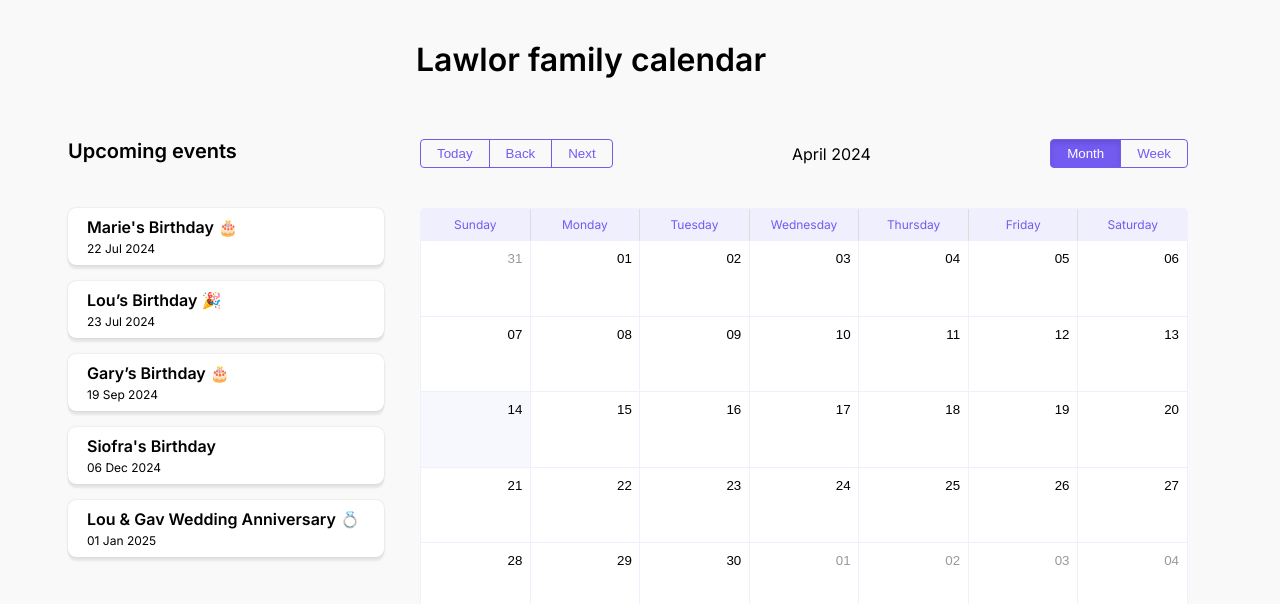
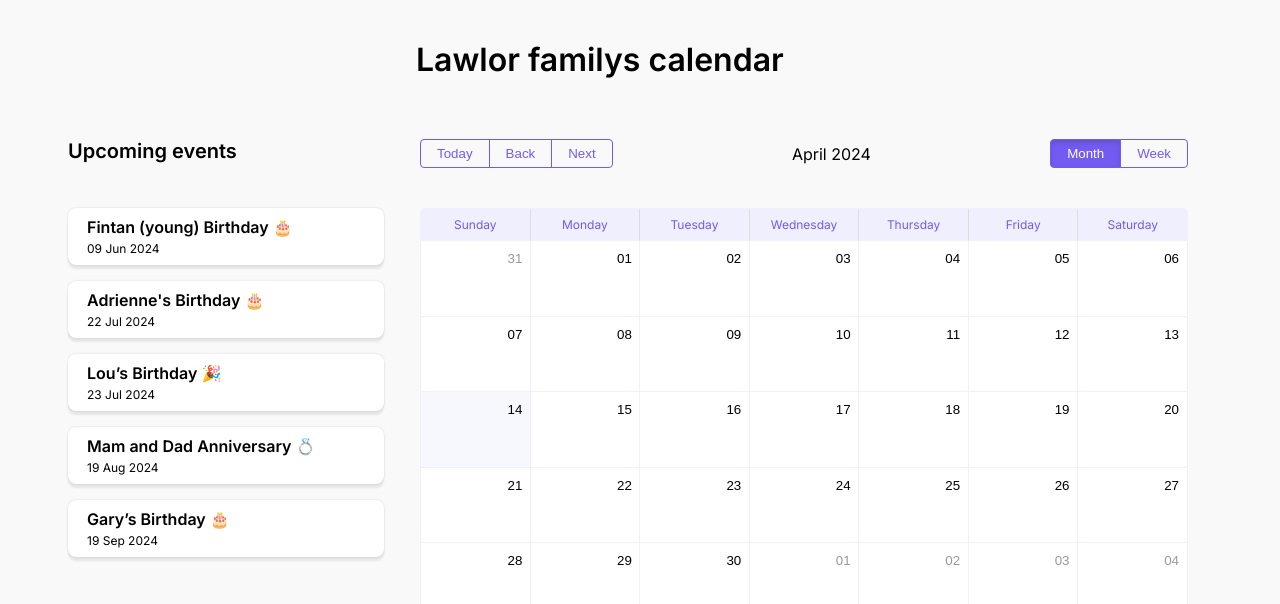
Before and after one commit to nileahtobhair/remember-marketing, a React (Create React App) app: page / in a window 1280 px wide. Shown: the top 604 px of the page. Built offline with nearby package versions, Linux system fonts and the light colour scheme.

Commit message:
Minor code quality cleanup

```diff
--- a/src/App.css
+++ b/src/App.css
@@ -3,18 +3,17 @@
   display: flex;
   flex-direction: column;
   align-items: center;
-  font-family: 'Inter', sans-serif;
-  background-color: #F9F9F9;
+  font-family: "Inter", sans-serif;
+  background-color: #f9f9f9;
   min-height: 100vh;
 }
-
 
 .App-header {
   display: flex;
   flex-direction: column;
   margin-bottom: 1rem;
   margin-top: 1rem;
-  font-family: 'Inter';
+  font-family: "Inter";
   font-weight: 600;
   margin-bottom: 60px;
   width: calc(100%);
@@ -78,7 +77,7 @@
 }
 
 .events--list--container button {
-  background-color: #735BF2;
+  background-color: #735bf2;
   border-radius: 4px;
   color: #fff;
   border: none;
@@ -102,21 +101,36 @@ h6 {
 }
 
 /* calendar */
+
+/* .rbc-btn-group > button:first-child:not(:last-child) {
+  margin-right: 20px;
+  border-top-right-radius: 4px !important;
+  border-bottom-right-radius: 4px !important;
+  padding-right: 8px;
+  padding-left: 8px;
+} */
+.rbc-btn-group > button:first-child:not(:last-child):hover {
+  cursor: pointer;
+}
+
+.rbc-btn-group > button {
+  cursor: pointer;
+}
+
 .rbc-btn-group > button:last-child:not(:first-child),
 .rbc-btn-group > button:not(:first-child):not(:last-child),
 .rbc-btn-group > button:first-child:not(:last-child),
 .rbc-btn-group button {
-  border: 1px solid #735BF2;
-  color: #735BF2;
+  border: 1px solid #735bf2;
+  color: #735bf2;
   border-radius: 4px;
 }
 
-
 button.rbc-active,
 .rbc-btn-group button.rbc-active {
-  border: 1px solid #735BF2;
-  background-color: #735BF2!important;
-  color: white!important;
+  border: 1px solid #735bf2;
+  background-color: #735bf2 !important;
+  color: white !important;
   border-radius: 4px;
 }
 
@@ -124,10 +138,10 @@ button.rbc-active,
   margin-bottom: 40px;
 }
 
-.calendar--container .rbc-header{
-  background-color: #F0EFFD;
+.calendar--container .rbc-header {
+  background-color: #f0effd;
   padding: 8px 12px;
-  color: #735BF2;
+  color: #735bf2;
   font-weight: 500;
   font-size: 12px;
 }
@@ -148,7 +162,7 @@ button.rbc-active,
 
 .calendar--container .rbc-month-view {
   border-radius: 4px;
-  border-color:#F0EFFD;
+  border-color: #f0effd;
 }
 
 .rbc-header:first-child {
@@ -160,17 +174,16 @@ button.rbc-active,
 }
 
 .calendar--container .rbc-header {
-  border-color:#F0EFFD;
+  border-color: #f0effd;
 }
 
-.calendar--container .rbc-day-bg + .rbc-day-bg{
-  border-color:#F0EFFD;
+.calendar--container .rbc-day-bg + .rbc-day-bg {
+  border-color: #f0effd;
 }
 
-.calendar--container .rbc-month-row + .rbc-month-row{
-  border-color:#F0EFFD;
+.calendar--container .rbc-month-row + .rbc-month-row {
+  border-color: #f0effd;
 }
-
 
 .calendar--container .rbc-today {
   background-color: rgba(240, 239, 253, 0.5);
@@ -178,12 +191,12 @@ button.rbc-active,
 
 .rbc-event-content {
   font-size: 12px;
-  background-color:#F0EFFD;
-
+  background-color: #f0effd;
 }
 
 .rbc-row-segment .rbc-event {
-  border: 1px solid #735BF2;
-  background-color:#F0EFFD;
-  color: #735BF2;
+  border: 1px solid #735bf2;
+  background-color: #f0effd;
+  color: #735bf2;
+  margin-top: 3px;
 }
--- a/src/App.js
+++ b/src/App.js
@@ -6,22 +6,13 @@ import defaultEvents from "./events";
 
 import "react-big-calendar/lib/css/react-big-calendar.css";
 
-import {
-  parseISO,
-  isFuture,
-  isBefore,
-  isAfter,
-  addYears,
-  isEqual
-} from "date-fns";
+import { isFuture, isBefore, addYears, isEqual } from "date-fns";
 import format from "date-fns/format";
 import parse from "date-fns/parse";
 import startOfWeek from "date-fns/startOfWeek";
 import getDay from "date-fns/getDay";
 
 import Box from "@mui/material/Box";
-import Button from "@mui/material/Button";
-import Typography from "@mui/material/Typography";
 import Modal from "@mui/material/Modal";
 
 const locales = {
@@ -36,7 +27,6 @@ const style = {
   width: 400,
   borderRadius: "4px",
   bgcolor: "background.paper",
-  // border: '2px solid #000',
   boxShadow: 24,
   p: 4
 };
@@ -197,7 +187,7 @@ function App() {
   return (
     <div className="App">
       <header className="App-header">
-        <h1> Lawlor family calendar </h1>
+        <h1> Lawlor familys calendar </h1>
       </header>
       <ModalC
         addEvent={addEvent}
--- a/src/events.js
+++ b/src/events.js
@@ -7,15 +7,13 @@ const events = [
     start: parse("2024-01-01", "yyyy-M-dd", new Date()),
     end: parse("2024-01-01", "yyyy-M-dd", new Date()),
     recurring: true
-    // 'end': parse('2021-7-13T12:30:00.000Z', "yyyy-M-dd'T'HH:mm:ss.SSSX", new Date())
   },
   {
-    title: "Mam lanzo trip 🌞",
+    title: "Dad Spain trip 🌞",
     allDay: true,
-    start: parse("2024-01-05", "yyyy-M-dd", new Date()),
-    end: parse("2024-02-29", "yyyy-M-dd", new Date()),
-    recurring: true
-    // 'end': parse('2021-7-13T12:30:00.000Z', "yyyy-M-dd'T'HH:mm:ss.SSSX", new Date())
+    start: parse("2024-01-013", "yyyy-M-dd", new Date()),
+    end: parse("2024-01-15", "yyyy-M-dd", new Date()),
+    recurring: false
   },
   {
     title: "Lou’s Birthday 🎉",
@@ -23,7 +21,6 @@ const events = [
     start: parse("2024-07-23", "yyyy-M-dd", new Date()),
     end: parse("2024-07-23", "yyyy-M-dd", new Date()),
     recurring: true
-    // 'end': parse('2021-7-13T12:30:00.000Z', "yyyy-M-dd'T'HH:mm:ss.SSSX", new Date())
   },
   {
     title: "Niamh’s Birthday 🎂",
@@ -31,7 +28,14 @@ const events = [
     start: parse("2024-02-18", "yyyy-M-dd", new Date()),
     end: parse("2024-02-18", "yyyy-M-dd", new Date()),
     recurring: true
-    // 'end': parse('2021-7-13T12:30:00.000Z', "yyyy-M-dd'T'HH:mm:ss.SSSX", new Date())
+  },
+
+  {
+    title: "Sinead’s Birthday 🎂",
+    allDay: true,
+    start: parse("2024-03-02", "yyyy-M-dd", new Date()),
+    end: parse("2024-03-02", "yyyy-M-dd", new Date()),
+    recurring: true
   },
   {
     title: "Gary’s Birthday 🎂",
@@ -39,7 +43,6 @@ const events = [
     start: parse("2024-09-19", "yyyy-M-dd", new Date()),
     end: parse("2024-09-19", "yyyy-M-dd", new Date()),
     recurring: true
-    // 'end': parse('2021-7-13T12:30:00.000Z', "yyyy-M-dd'T'HH:mm:ss.SSSX", new Date())
   },
   {
     title: "Dad’s Birthday 🎉",
@@ -63,226 +66,39 @@ const events = [
     recurring: true
   },
   {
-    title: "Marie's Birthday 🎂",
+    title: "Adrienne's Birthday 🎂",
     allDay: true,
     start: parse("2024-07-22", "yyyy-M-dd", new Date()),
     end: parse("2024-07-22", "yyyy-M-dd", new Date()),
     recurring: true
+  },
+  {
+    title: "Fintan (young) Birthday 🎂",
+    allDay: true,
+    start: parse("2024-06-09", "yyyy-M-dd", new Date()),
+    end: parse("2024-06-09", "yyyy-M-dd", new Date()),
+    recurring: true
+  },
+  {
+    title: "Fintan (middle) Birthday 🎂",
+    allDay: true,
+    start: parse("2024-01-31", "yyyy-M-dd", new Date()),
+    end: parse("2024-01-31", "yyyy-M-dd", new Date()),
+    recurring: true
+  },
+  {
+    title: "Marie's Birthday 🎂",
+    allDay: true,
+    start: parse("2024-11-14", "yyyy-M-dd", new Date()),
+    end: parse("2024-11-14", "yyyy-M-dd", new Date()),
+    recurring: true
+  },
+  {
+    title: "Mam and Dad Anniversary 💍",
+    allDay: true,
+    start: parse("2024-08-19", "yyyy-M-dd", new Date()),
+    end: parse("2024-08-19", "yyyy-M-dd", new Date()),
+    recurring: true
   }
-
-  // {
-  //   id: 0,
-  //   title: "All Day Event very long title",
-  //   allDay: true,
-  //   start: new Date(2024, 2, 0),
-  //   end: new Date(2024, 2, 1),
-  //   recurring: false
-  // }
-  // {
-  //   // id: 1,
-  //   title: "Louises Birthday",
-  //   // start: new Date(2022, 6, 23),
-  //   // end: new Date(2022, 6, 23),
-  //   start: parse(new Date(2022, 6, 23), "MM/dd/yyyy"),
-  //   end: parse(new Date(2022, 6, 23), "MM/dd/yyyy"),
-  //   // start: format(parseISO(new Date(2022, 6, 23)), "dd MMM yy"),
-  //   // end: format(parseISO(new Date(2022, 6, 23)), "dd MMM yy"),
-  //   recurring: true
-  // },
-  // {
-  //   id: 0,
-  //   title: "All Day Event very long title",
-  //   allDay: true,
-  //   start: new Date(2015, 3, 0),
-  //   end: new Date(2015, 3, 1)
-  // }
 ];
 export default events;
-// export default [
-// {
-//   id: 0,
-//   title: "My Birthday",
-//   allDay: true,
-//   start: new Date(2022, 1, 18),
-//   end: new Date(2022, 1, 18),
-//   recurring: true,
-// },
-// {
-//   id: 1,
-//   title: "Louises Birthday",
-//   start: new Date(2022, 6, 23),
-//   end: new Date(2022, 6, 23),
-//   recurring: true,
-// },
-// {
-//   id: 2,
-//   title: "Garys Birthday",
-//   start: new Date(2022, 8, 19),
-//   end: new Date(2022, 8, 19),
-//   recurring: true,
-// },
-//   {
-//     id: 2,
-//     title: "Alternate Birthday",
-//     allDay: true,
-//     start: new Date(2022, 18, 2),
-//     end: new Date(2022, 18, 2),
-//     recurring: true,
-//   },
-
-//   {
-//     id: 3,
-//     title: "DTS ENDS",
-//     start: new Date(2016, 10, 6, 0, 0, 0),
-//     end: new Date(2016, 10, 13, 0, 0, 0),
-//   },
-
-//   {
-//     id: 4,
-//     title: "Some Event",
-//     start: new Date(2015, 3, 9, 0, 0, 0),
-//     end: new Date(2015, 3, 10, 0, 0, 0),
-//   },
-//   {
-//     id: 5,
-//     title: "Conference",
-//     start: new Date(2015, 3, 11),
-//     end: new Date(2015, 3, 13),
-//     desc: "Big conference for important people",
-//   },
-//   {
-//     id: 6,
-//     title: "Meeting",
-//     start: new Date(2015, 3, 12, 10, 30, 0, 0),
-//     end: new Date(2015, 3, 12, 12, 30, 0, 0),
-//     desc: "Pre-meeting meeting, to prepare for the meeting",
-//   },
-//   {
-//     id: 7,
-//     title: "Lunch",
-//     start: new Date(2015, 3, 12, 12, 0, 0, 0),
-//     end: new Date(2015, 3, 12, 13, 0, 0, 0),
-//     desc: "Power lunch",
-//   },
-//   {
-//     id: 8,
-//     title: "Meeting",
-//     start: new Date(2015, 3, 12, 14, 0, 0, 0),
-//     end: new Date(2015, 3, 12, 15, 0, 0, 0),
-//   },
-//   {
-//     id: 9,
-//     title: "Happy Hour",
-//     start: new Date(2015, 3, 12, 17, 0, 0, 0),
-//     end: new Date(2015, 3, 12, 17, 30, 0, 0),
-//     desc: "Most important meal of the day",
-//   },
-//   {
-//     id: 10,
-//     title: "Dinner",
-//     start: new Date(2015, 3, 12, 20, 0, 0, 0),
-//     end: new Date(2015, 3, 12, 21, 0, 0, 0),
-//   },
-//   {
-//     id: 11,
-//     title: "Planning Meeting with Paige",
-//     start: new Date(2015, 3, 13, 8, 0, 0),
-//     end: new Date(2015, 3, 13, 10, 30, 0),
-//   },
-//   {
-//     id: 11.1,
-//     title: "Inconvenient multi-day Conference Call",
-//     start: new Date(2015, 3, 13, 9, 30, 0),
-//     end: new Date(2015, 3, 14, 1, 0, 0),
-//   },
-//   {
-//     id: 11.2,
-//     title: "Project Kickoff - Lou's Shoes",
-//     start: new Date(2015, 3, 13, 11, 30, 0),
-//     end: new Date(2015, 3, 13, 14, 0, 0),
-//   },
-//   {
-//     id: 11.3,
-//     title: "Quote Follow-up - Tea by Tina",
-//     start: new Date(2015, 3, 13, 15, 30, 0),
-//     end: new Date(2015, 3, 13, 16, 0, 0),
-//   },
-//   {
-//     id: 12,
-//     title: "Late Night Event",
-//     start: new Date(2015, 3, 17, 19, 30, 0),
-//     end: new Date(2015, 3, 18, 2, 0, 0),
-//   },
-//   {
-//     id: 12.5,
-//     title: "Late Same Night Event",
-//     start: new Date(2015, 3, 17, 19, 30, 0),
-//     end: new Date(2015, 3, 17, 23, 30, 0),
-//   },
-//   {
-//     id: 13,
-//     title: "Multi-day Event",
-//     start: new Date(2015, 3, 20, 19, 30, 0),
-//     end: new Date(2015, 3, 22, 2, 0, 0),
-//   },
-//   {
-//     id: 14,
-//     title: "Today",
-//     start: new Date(new Date().setHours(new Date().getHours() - 3)),
-//     end: new Date(new Date().setHours(new Date().getHours() + 3)),
-//   },
-//   {
-//     id: 15,
-//     title: "Point in Time Event",
-//     start: now,
-//     end: now,
-//   },
-//   {
-//     id: 16,
-//     title: "Video Record",
-//     start: new Date(2015, 3, 14, 15, 30, 0),
-//     end: new Date(2015, 3, 14, 19, 0, 0),
-//   },
-//   {
-//     id: 17,
-//     title: "Dutch Song Producing",
-//     start: new Date(2015, 3, 14, 16, 30, 0),
-//     end: new Date(2015, 3, 14, 20, 0, 0),
-//   },
-//   {
-//     id: 18,
-//     title: "Itaewon Halloween Meeting",
-//     start: new Date(2015, 3, 14, 16, 30, 0),
-//     end: new Date(2015, 3, 14, 17, 30, 0),
-//   },
-//   {
-//     id: 19,
-//     title: "Online Coding Test",
-//     start: new Date(2015, 3, 14, 17, 30, 0),
-//     end: new Date(2015, 3, 14, 20, 30, 0),
-//   },
-//   {
-//     id: 20,
-//     title: "An overlapped Event",
-//     start: new Date(2015, 3, 14, 17, 0, 0),
-//     end: new Date(2015, 3, 14, 18, 30, 0),
-//   },
-//   {
-//     id: 21,
-//     title: "Phone Interview",
-//     start: new Date(2015, 3, 14, 17, 0, 0),
-//     end: new Date(2015, 3, 14, 18, 30, 0),
-//   },
-//   {
-//     id: 22,
-//     title: "Cooking Class",
-//     start: new Date(2015, 3, 14, 17, 30, 0),
-//     end: new Date(2015, 3, 14, 19, 0, 0),
-//   },
-//   {
-//     id: 23,
-//     title: "Go to the gym",
-//     start: new Date(2015, 3, 14, 18, 30, 0),
-//     end: new Date(2015, 3, 14, 20, 0, 0),
-//   },
-// ];
```
